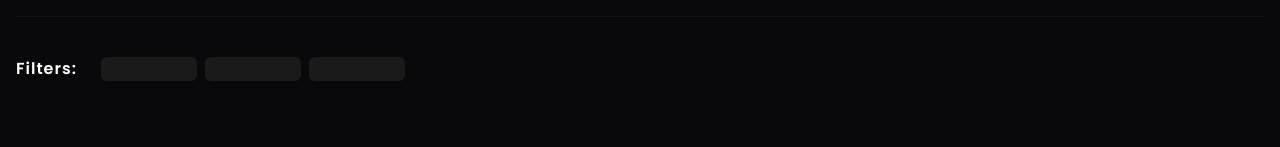
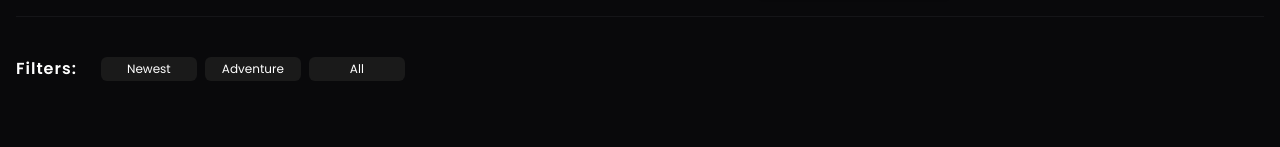
Before and after one commit to devJennyy/kawaii-verse, a React (Vite) app: page /manga in a window 1280 px wide. Shown: the part 208-355 px from the top of the page. Built offline with nearby package versions, Linux system fonts and the light colour scheme.

Commit message:
Fixing errors deployment

```diff
--- a/src/Pages/Manga.tsx
+++ b/src/Pages/Manga.tsx
@@ -17,7 +17,7 @@ const Manga = () => {
       <div className="w-full pt-10">
         {view == "grid" ? (
           <div>
-            <Filters/>
+            <Filters sortBy="Newest" filterGenre="Adventure" filterMedia="All"/>
 
             {/* Anime List */}
             <div className="flex flex-col gap-12 mt-20">
@@ -54,7 +54,7 @@ const Manga = () => {
           </div>
         ) : (
           <div>
-            <Filters />
+            <Filters sortBy="Newest" filterGenre="Adventure" filterMedia="All"/>
 
             {/* Anime List */}
             <div className="flex flex-col mt-16">
```
